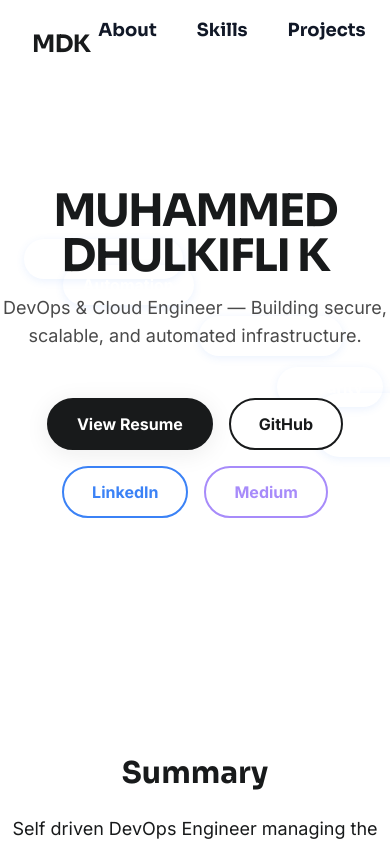
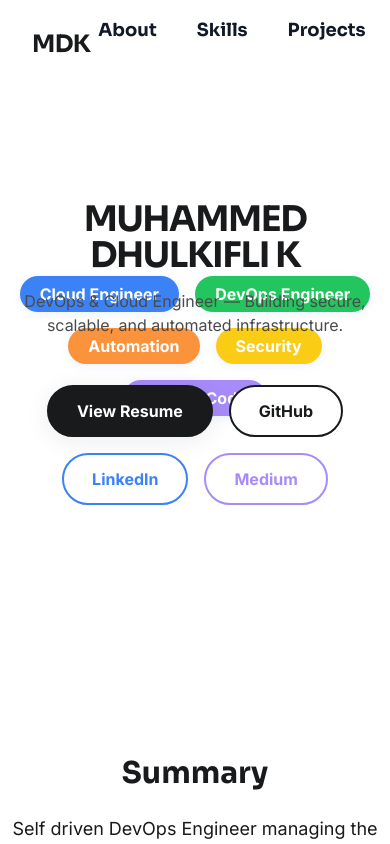
Before and after one commit to dhulkii/test, a Next.js app: page / in a window 390 px wide. Shown: the top 844 px of the page. Built offline with nearby package versions, Linux system fonts and the light colour scheme.

Commit message:
fix(ui): correct tag/card color assignment, improve responsiveness, and polish spacing

```diff
--- a/src/components/hero-section.tsx
+++ b/src/components/hero-section.tsx
@@ -2,11 +2,27 @@ import React from 'react'
 import { motion } from 'framer-motion'
 
 const tags = [
-  { label: 'Cloud Engineer', color: 'accent-blue' },
-  { label: 'DevOps Engineer', color: 'accent-green' },
-  { label: 'Automation', color: 'accent-orange' },
-  { label: 'Security', color: 'accent-yellow' },
-  { label: 'Infra as Code', color: 'accent-purple' },
+  { label: 'Cloud Engineer', color: 'blue' },
+  { label: 'DevOps Engineer', color: 'green' },
+  { label: 'Automation', color: 'orange' },
+  { label: 'Security', color: 'yellow' },
+  { label: 'Infra as Code', color: 'purple' },
+]
+
+const tagColorMap = {
+  blue: 'bg-accent-blue',
+  green: 'bg-accent-green',
+  orange: 'bg-accent-orange',
+  yellow: 'bg-accent-yellow',
+  purple: 'bg-accent-purple',
+}
+
+const tagPositionMap = [
+  { top: '10%', left: '10%' },
+  { top: '70%', left: '85%' },
+  { top: '20%', left: '80%' },
+  { top: '60%', left: '20%' },
+  { top: '40%', left: '50%' },
 ]
 
 export function HeroSection() {
@@ -14,22 +30,28 @@ export function HeroSection() {
     <section id="hero" className="relative min-h-[80vh] flex flex-col items-center justify-center bg-background-base overflow-hidden">
       {/* Floating Tags */}
       <div className="absolute inset-0 flex items-center justify-center pointer-events-none select-none">
-        <div className="relative w-full max-w-4xl h-64 mx-auto">
+        <div className="relative w-full max-w-4xl h-64 mx-auto hidden md:block">
           {tags.map((tag, i) => (
             <motion.div
               key={tag.label}
               initial={{ opacity: 0, scale: 0.8, y: 40 }}
               animate={{ opacity: 1, scale: 1, y: 0 }}
               transition={{ delay: 0.2 + i * 0.1, duration: 0.7, type: 'spring' }}
-              className={`tag absolute z-10 bg-${tag.color} shadow-tag`}
+              className={`tag absolute z-10 ${tagColorMap[tag.color]} shadow-tag`}
               style={{
-                top: ["10%", "70%", "20%", "60%", "40%"][i],
-                left: ["5%", "80%", "15%", "70%", "50%"][i],
+                top: tagPositionMap[i].top,
+                left: tagPositionMap[i].left,
                 transform: 'translate(-50%, -50%)',
               }}
             >
               {tag.label}
             </motion.div>
+          ))}
+        </div>
+        {/* On mobile, show tags in a row below the headline */}
+        <div className="flex flex-wrap gap-2 justify-center md:hidden mt-4 w-full">
+          {tags.map((tag) => (
+            <span key={tag.label} className={`tag ${tagColorMap[tag.color]} shadow-tag text-sm px-3 py-1`}>{tag.label}</span>
           ))}
         </div>
       </div>
@@ -39,7 +61,7 @@ export function HeroSection() {
           initial={{ opacity: 0, scale: 0.95 }}
           animate={{ opacity: 1, scale: 1 }}
           transition={{ duration: 0.8, ease: 'easeOut' }}
-          className="font-display text-[2.8rem] md:text-[5rem] font-bold uppercase leading-none tracking-tight text-text-main mb-4"
+          className="font-display text-[2.2rem] md:text-[5rem] font-bold uppercase leading-none tracking-tight text-text-main mb-4"
           style={{ letterSpacing: '-0.04em' }}
         >
           Muhammed Dhulkifli K
@@ -48,7 +70,7 @@ export function HeroSection() {
           initial={{ opacity: 0, y: 24 }}
           animate={{ opacity: 1, y: 0 }}
           transition={{ duration: 0.7, delay: 0.2, ease: 'easeOut' }}
-          className="text-lg md:text-2xl text-text-secondary max-w-2xl mx-auto mb-8"
+          className="text-base md:text-2xl text-text-secondary max-w-2xl mx-auto mb-8"
         >
           DevOps & Cloud Engineer — Building secure, scalable, and automated infrastructure.
         </motion.p>
--- a/src/components/projects-section.tsx
+++ b/src/components/projects-section.tsx
@@ -8,27 +8,35 @@ const projects = [
     title: 'AI Prediction System',
     stack: 'Python, AWS, CI/CD, CloudWatch, SonarQube',
     description: 'Automated ML pipeline with secure AWS infra and code quality checks.',
-    color: 'accent-blue',
+    color: 'blue',
   },
   {
     title: 'RAG AI Chatbot',
     stack: 'Auto-scaling infra, Redis, ELK',
     description: 'Scalable chatbot with real-time monitoring and logging.',
-    color: 'accent-green',
+    color: 'green',
   },
   {
     title: 'Go Booking App',
     stack: 'RDS, CloudFront, Go app monitoring',
     description: 'Booking platform with robust infra and observability.',
-    color: 'accent-orange',
+    color: 'orange',
   },
   {
     title: 'Laravel CRM',
     stack: 'Aurora DB, Redis, secure SSM, encrypted backup',
     description: 'Enterprise CRM with secure cloud-native architecture.',
-    color: 'accent-purple',
+    color: 'purple',
   },
 ]
+
+const cardColorMap = {
+  blue: 'bg-accent-blue',
+  green: 'bg-accent-green',
+  orange: 'bg-accent-orange',
+  yellow: 'bg-accent-yellow',
+  purple: 'bg-accent-purple',
+}
 
 export function ProjectsSection() {
   return (
@@ -42,7 +50,7 @@ export function ProjectsSection() {
             whileInView={{ opacity: 1, scale: 1, y: 0 }}
             viewport={{ once: true }}
             transition={{ duration: 0.7, delay: i * 0.1, ease: 'easeOut' }}
-            className={`rounded-2xl md:rounded-[2.5rem] p-10 md:p-14 shadow-cardHover bg-${project.color} text-white flex flex-col items-start justify-between min-h-[320px]`}
+            className={`rounded-2xl md:rounded-[2.5rem] p-8 md:p-14 shadow-cardHover text-white flex flex-col items-start justify-between min-h-[320px] ${cardColorMap[project.color as keyof typeof cardColorMap]}`}
             style={{ boxShadow: '0 8px 32px 0 rgba(59,130,246,0.12)' }}
           >
             <h3 className="font-display text-2xl md:text-3xl font-bold mb-4 uppercase tracking-tight">{project.title}</h3>
```
